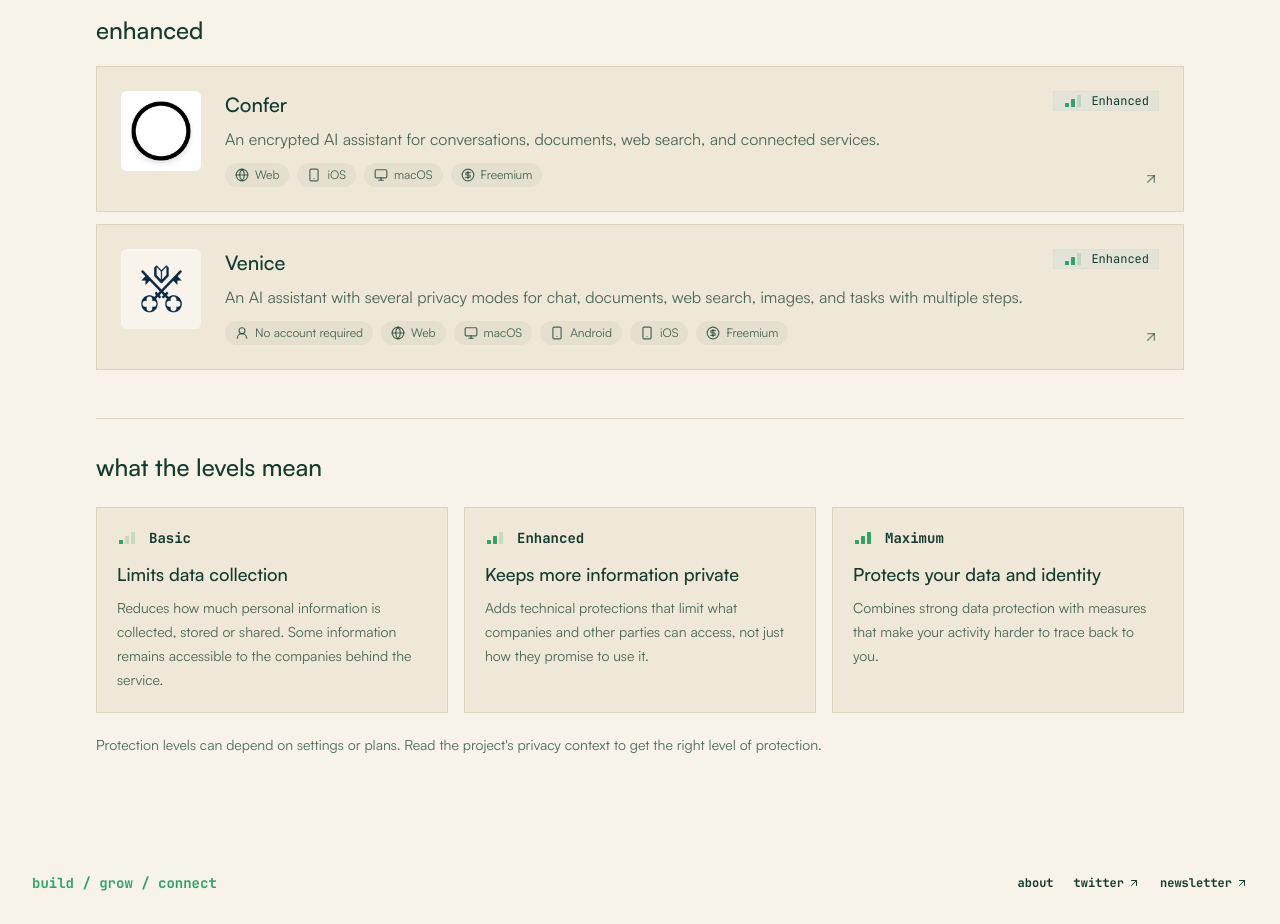
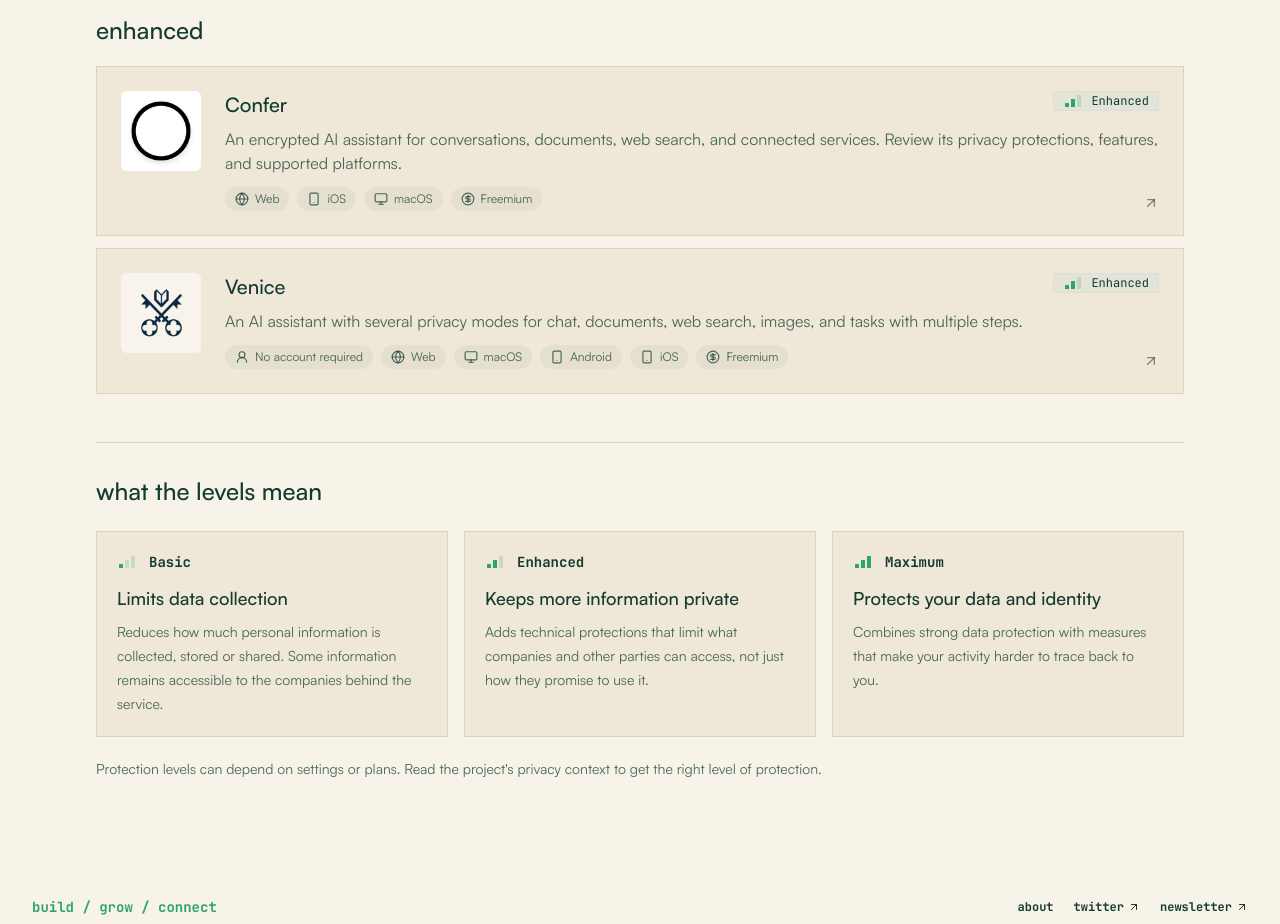
Before and after one commit to wslyvh/intheopen, a Next.js app: page /explore/private-ai in a window 1280 px wide. Shown: the part 980-1904 px from the top of the page. Built offline with nearby package versions, Linux system fonts and the light colour scheme.

Commit message:
refactor(explore): reuse one description for content and metadata

```diff
--- a/data/private-ai.json
+++ b/data/private-ai.json
@@ -203,8 +203,7 @@
   {
     "id": "confer",
     "name": "Confer",
-    "description": "An encrypted AI assistant for conversations, documents, web search, and connected services.",
-    "meta_description": "An encrypted AI assistant for conversations, documents, web search, and connected services. Review its privacy protections, features, and supported platforms.",
+    "description": "An encrypted AI assistant for conversations, documents, web search, and connected services. Review its privacy protections, features, and supported platforms.",
     "links": {
       "website": "https://confer.to/",
       "github": "https://github.com/conferlabs",
--- a/src/app/explore/[slug]/page.tsx
+++ b/src/app/explore/[slug]/page.tsx
@@ -32,8 +32,7 @@
   const { title, description } = entry.project
     ? {
         title: `${entry.project.name}: Privacy and features`,
-        description:
-          entry.project.meta_description ?? entry.project.description,
+        description: entry.project.description,
       }
     : {
         ...categoryCopy(slug),
--- a/src/utils/explore.ts
+++ b/src/utils/explore.ts
@@ -13,7 +13,6 @@
   name: string;
   image?: string;
   description: string;
-  meta_description?: string;
   links: {
     website: string;
     github: string | null;
```
